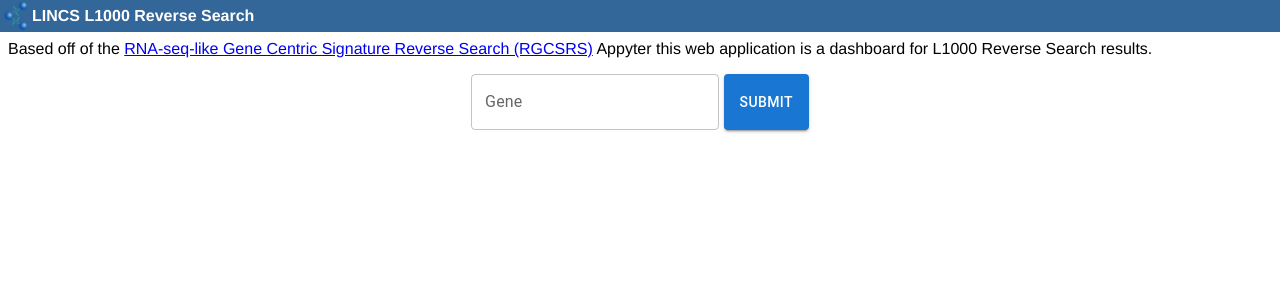
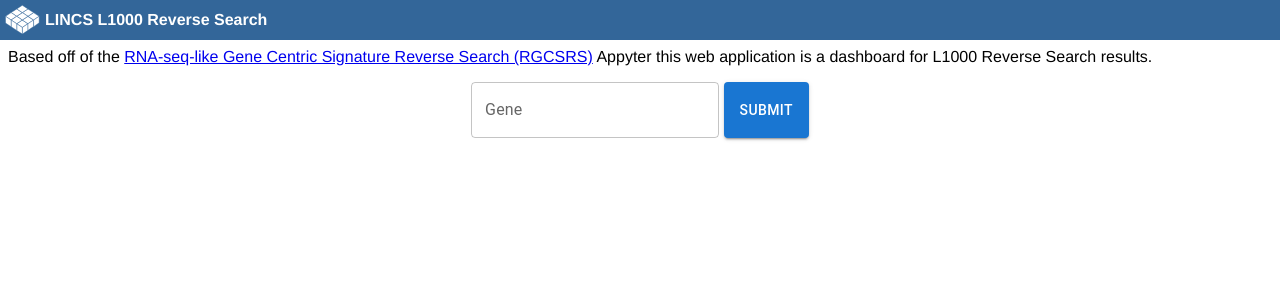
Before and after one commit to MaayanLab/lincs-reverse-search-dashboard, a React app: page / in a window 1280 px wide. Shown: the top 300 px of the page. Built offline with nearby package versions, Linux system fonts and the light colour scheme.

Commit message:
Use LINCS logo

```diff
--- a/src/heading.jsx
+++ b/src/heading.jsx
@@ -11,7 +11,7 @@
       color: 'white',
       fontWeight: '700',
     }}>
-      <img src="static/CFDE-icon-1.png" style={{ height: '2rem' }} />
+      <img src="static/lincslogo.svg" style={{ height: '2rem', margin: '0.25em' }} />
       {children}
     </div>
   )
```
Also changed, not shown: static/CFDE-icon-1.png (deleted), static/lincslogo.svg (added).
